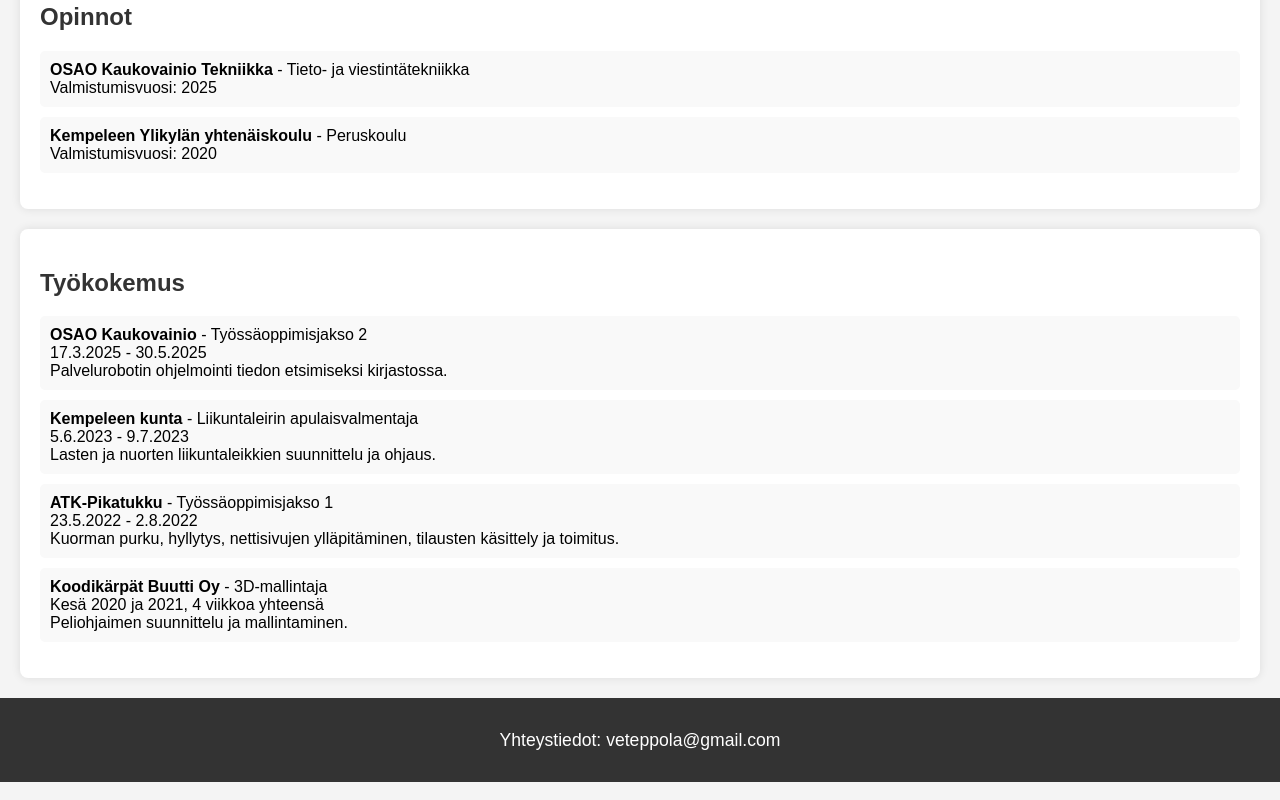
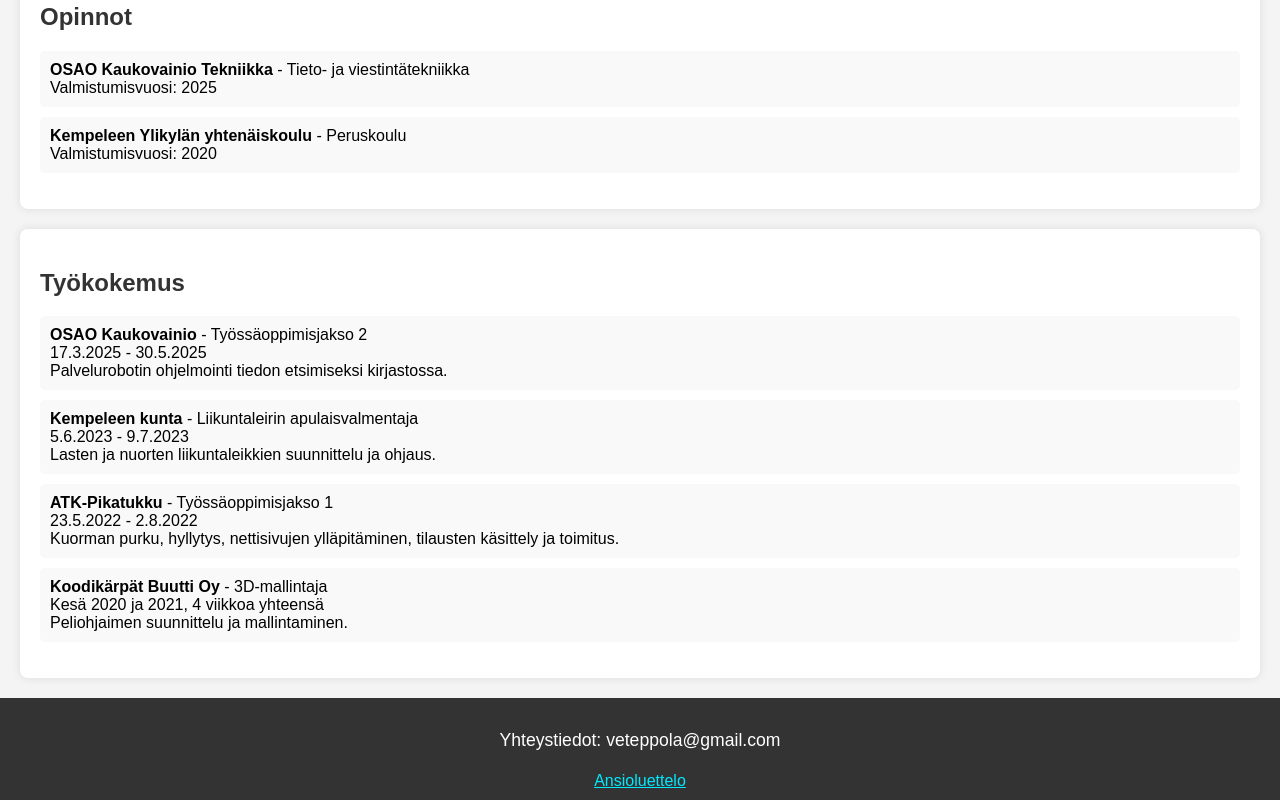
Before and after one commit to Veikko115/Veikko115.github.io, a plain HTML site: page index.html in a window 1280 px wide. Shown: the part 649-1449 px from the top of the page. Drawn offline with Linux system fonts and the light colour scheme.

Commit message:
CV lisays ja html paivitys

```diff
--- a/index.html
+++ b/index.html
@@ -114,4 +114,5 @@
 
 <footer>
     <p>Yhteystiedot: veteppola@gmail.com</p>
+    <a href="CV.pdf" target="_blank" style="color: rgb(0, 234, 255);" >Ansioluettelo</a>
 </footer>
```
Also changed, not shown: 1 other file.
